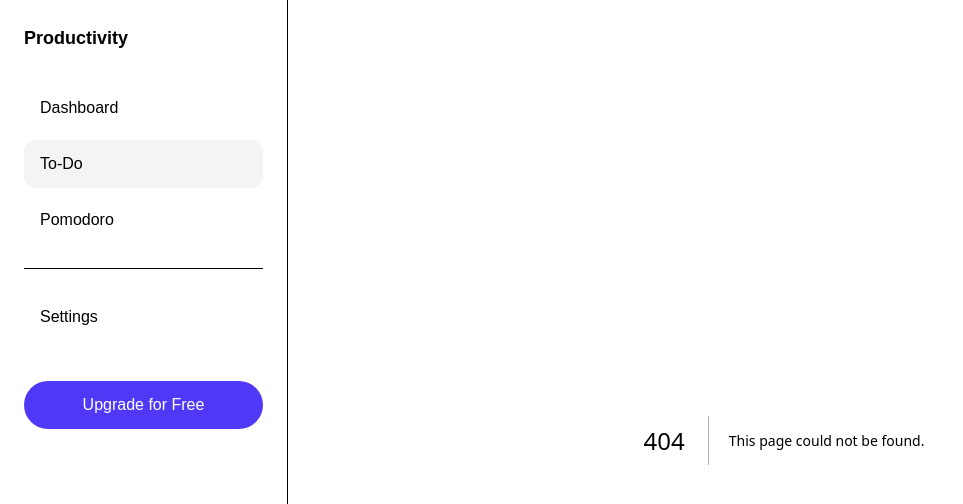
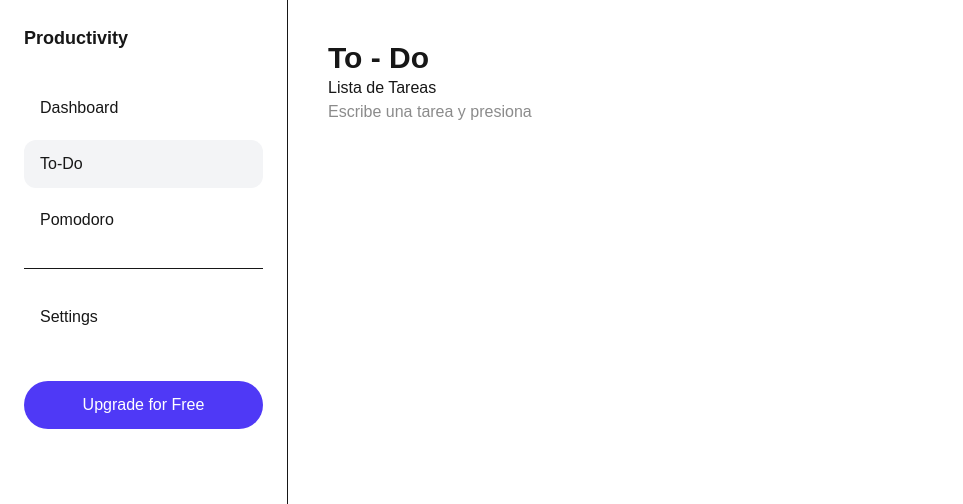
Before and after one commit to ilianmcardozo-sudo/productivity-dashboard, a Next.js app: page /todo in a window 1280 px wide. Before the commit this address had no page. Shown: the top 504 px of the page, without its empty margins (0-963 px from the left). Built offline with nearby package versions, Linux system fonts and the light colour scheme.

Commit message:
Todo pagina aparte

```diff
--- a/app/layout.tsx
+++ b/app/layout.tsx
@@ -36,7 +36,10 @@ export default function RootLayout({
               Dashboard
             </Link>
 
-            <Link className="block px-4 py-3 rounded-xl bg-gray-100" href="/">
+            <Link
+              className="block px-4 py-3 rounded-xl bg-gray-100"
+              href="/todo"
+            >
               To-Do
             </Link>
 
--- /dev/null
+++ b/app/todo/page.tsx
@@ -0,0 +1,48 @@
+"use client";
+
+import { useState } from "react";
+
+export default function Home() {
+  const [tasks, setTasks] = useState<string[]>([]);
+  const [input, setInput] = useState("");
+
+  const addTask = () => {
+    if (input.trim() === "") return;
+    setTasks([...tasks, input]);
+    setInput("");
+  };
+
+  const handleKeyDown = (e: React.KeyboardEvent<HTMLInputElement>) => {
+    if (e.key === "Enter") {
+      addTask();
+    }
+  };
+
+  const deleteTask = (index: number) => {
+    setTasks(tasks.filter((_, i) => i !== index));
+  };
+
+  return (
+    <main>
+      <h1 className="text-3xl font-bold">To - Do</h1>
+
+      <h1>Lista de Tareas</h1>
+
+      <input
+        value={input}
+        onChange={(e) => setInput(e.target.value)}
+        onKeyDown={handleKeyDown}
+        placeholder="Escribe una tarea y presiona Enter"
+      />
+
+      <ul>
+        {tasks.map((task, index) => (
+          <li key={index}>
+            {task}
+            <button onClick={() => deleteTask(index)}> X </button>
+          </li>
+        ))}
+      </ul>
+    </main>
+  );
+}
```
